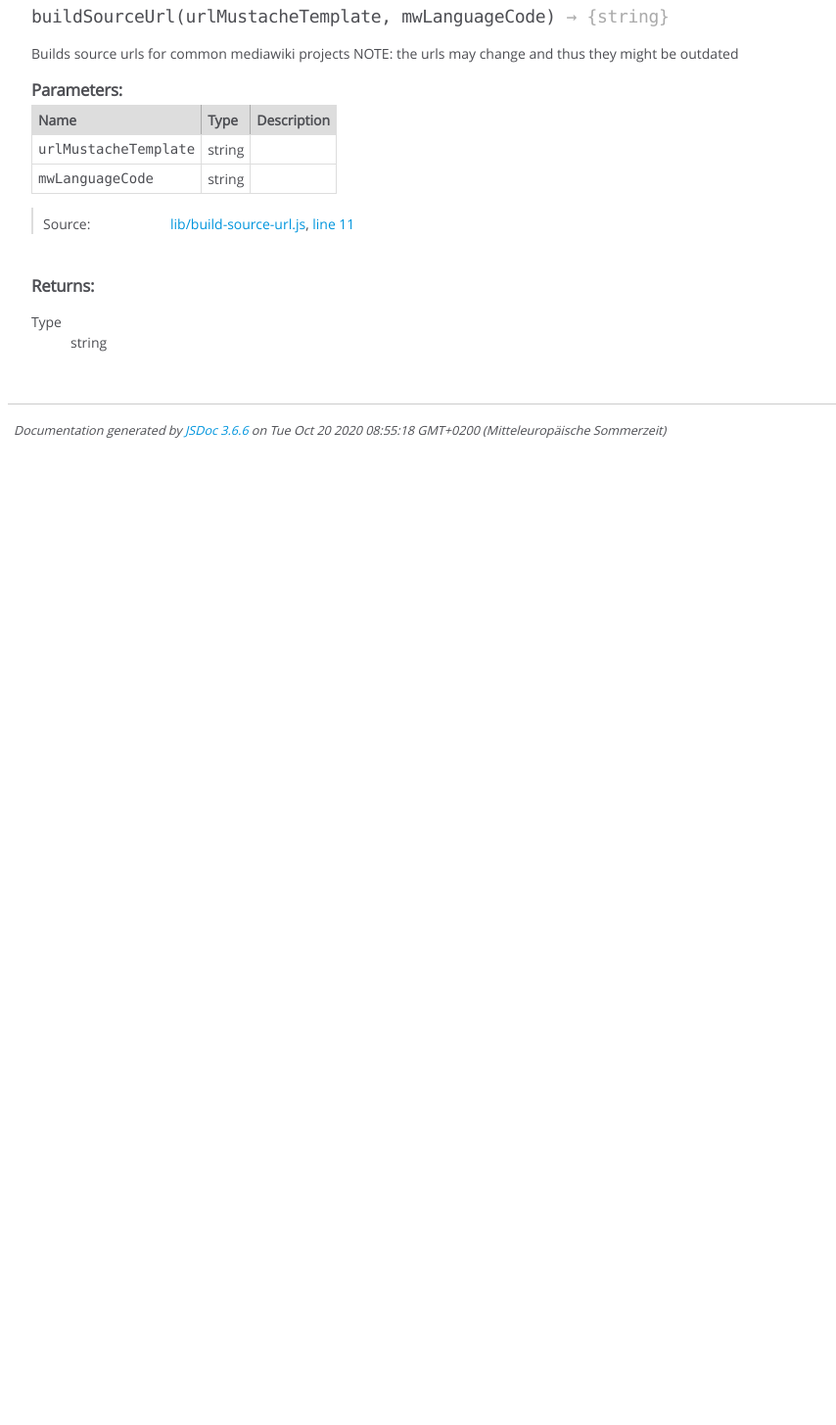
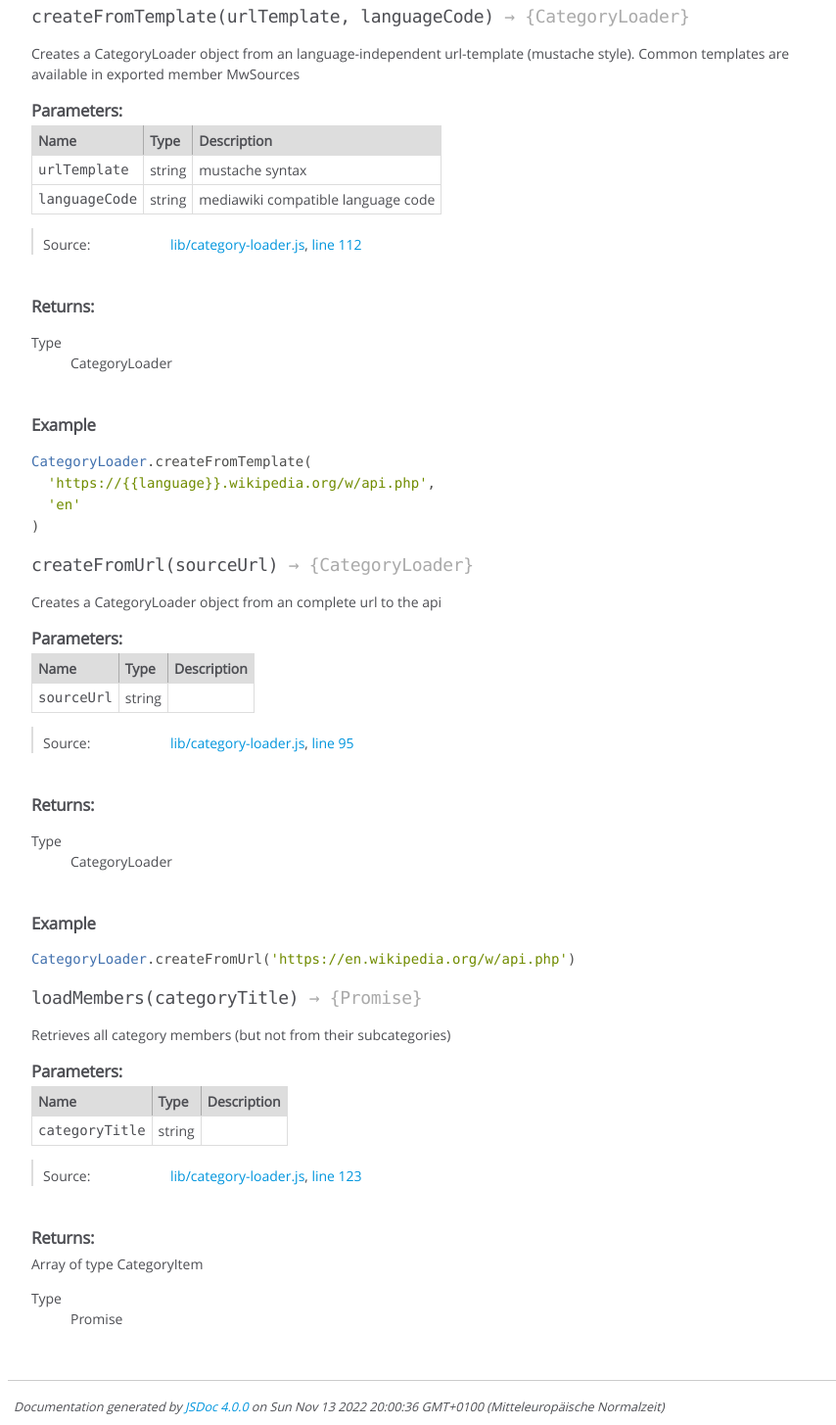
Before and after one commit to eisverticker/mw-category, a website: page docs/global.html in a window 1280 px wide. Shown: the part 418-1873 px from the top of the page at 98% size, without its empty margins (0-854 px from the left). Before the commit the page ends 882 px from the top, so only its background shows below. Drawn offline with Linux system fonts and the light colour scheme.

Commit message:
docs: update code docs

```diff
--- a/docs/global.html
+++ b/docs/global.html
@@ -170,7 +170,7 @@
 
 
 
-    <h4 class="name" id="buildSourceUrl"><span class="type-signature"></span>buildSourceUrl<span class="signature">(urlMustacheTemplate, mwLanguageCode)</span><span class="type-signature"> &rarr; {string}</span></h4>
+    <h4 class="name" id="createFromTemplate"><span class="type-signature"></span>createFromTemplate<span class="signature">(urlTemplate, languageCode)</span><span class="type-signature"> &rarr; {CategoryLoader}</span></h4>
 
 
 
@@ -178,8 +178,9 @@
 
 
 <div class="description">
-    Builds source urls for common mediawiki projects
-NOTE: the urls may change and thus they might be outdated
+    Creates a CategoryLoader object from an language-independent
+url-template (mustache style).
+Common templates are available in exported member MwSources
 </div>
 
 
@@ -215,7 +216,7 @@ NOTE: the urls may change and thus they might be outdated
 
         <tr>
 
-                <td class="name"><code>urlMustacheTemplate</code></td>
+                <td class="name"><code>urlTemplate</code></td>
 
 
             <td class="type">
@@ -231,14 +232,177 @@ NOTE: the urls may change and thus they might be outdated
 
 
 
-            <td class="description last"></td>
+            <td class="description last">mustache syntax</td>
         </tr>
 
 
 
         <tr>
 
-                <td class="name"><code>mwLanguageCode</code></td>
+                <td class="name"><code>languageCode</code></td>
+
+
+            <td class="type">
+
+
+<span class="param-type">string</span>
+
+
+
+            </td>
+
+
+
+
+
+            <td class="description last">mediawiki compatible language code</td>
+        </tr>
+
+
+    </tbody>
+</table>
+
+
+
+
+
+
+<dl class="details">
+
+
+
+
+
+
+
+
+
+
+
+
+
+
+
+
+
+
+
+
+
+
+
+
+
+
+    <dt class="tag-source">Source:</dt>
+    <dd class="tag-source"><ul class="dummy"><li>
+        <a href="lib_category-loader.js.html">lib/category-loader.js</a>, <a href="lib_category-loader.js.html#line112">line 112</a>
+    </li></ul></dd>
+
+
+
+
+
+
+
+</dl>
+
+
+
+
+
+
+
+
+
+
+
+
+
+
+
+<h5>Returns:</h5>
+
+
+
+
+<dl>
+    <dt>
+        Type
+    </dt>
+    <dd>
+
+<span class="param-type">CategoryLoader</span>
+
+
+    </dd>
+</dl>
+
+
+
+
+
+
+    <h5>Example</h5>
+
+    <pre class="prettyprint"><code>CategoryLoader.createFromTemplate(
+  'https://{{language}}.wikipedia.org/w/api.php',
+  'en'
+)</code></pre>
+
+
+
+
+
+
+
+
+
+    <h4 class="name" id="createFromUrl"><span class="type-signature"></span>createFromUrl<span class="signature">(sourceUrl)</span><span class="type-signature"> &rarr; {CategoryLoader}</span></h4>
+
+
+
+
+
+
+<div class="description">
+    Creates a CategoryLoader object from an complete url to the api
+</div>
+
+
+
+
+
+
+
+
+
+    <h5>Parameters:</h5>
+
+
+<table class="params">
+    <thead>
+    <tr>
+
+        <th>Name</th>
+
+
+        <th>Type</th>
+
+
+
+
+
+        <th class="last">Description</th>
+    </tr>
+    </thead>
+
+    <tbody>
+
+
+        <tr>
+
+                <td class="name"><code>sourceUrl</code></td>
 
 
             <td class="type">
@@ -295,7 +459,7 @@ NOTE: the urls may change and thus they might be outdated
 
     <dt class="tag-source">Source:</dt>
     <dd class="tag-source"><ul class="dummy"><li>
-        <a href="lib_build-source-url.js.html">lib/build-source-url.js</a>, <a href="lib_build-source-url.js.html#line11">line 11</a>
+        <a href="lib_category-loader.js.html">lib/category-loader.js</a>, <a href="lib_category-loader.js.html#line95">line 95</a>
     </li></ul></dd>
 
 
@@ -331,7 +495,171 @@ NOTE: the urls may change and thus they might be outdated
     </dt>
     <dd>
 
+<span class="param-type">CategoryLoader</span>
+
+
+    </dd>
+</dl>
+
+
+
+
+
+
+    <h5>Example</h5>
+
+    <pre class="prettyprint"><code>CategoryLoader.createFromUrl('https://en.wikipedia.org/w/api.php')</code></pre>
+
+
+
+
+
+
+
+
+
+    <h4 class="name" id="loadMembers"><span class="type-signature"></span>loadMembers<span class="signature">(categoryTitle)</span><span class="type-signature"> &rarr; {Promise}</span></h4>
+
+
+
+
+
+
+<div class="description">
+    Retrieves all category members (but not from their subcategories)
+</div>
+
+
+
+
+
+
+
+
+
+    <h5>Parameters:</h5>
+
+
+<table class="params">
+    <thead>
+    <tr>
+
+        <th>Name</th>
+
+
+        <th>Type</th>
+
+
+
+
+
+        <th class="last">Description</th>
+    </tr>
+    </thead>
+
+    <tbody>
+
+
+        <tr>
+
+                <td class="name"><code>categoryTitle</code></td>
+
+
+            <td class="type">
+
+
 <span class="param-type">string</span>
+
+
+
+            </td>
+
+
+
+
+
+            <td class="description last"></td>
+        </tr>
+
+
+    </tbody>
+</table>
+
+
+
+
+
+
+<dl class="details">
+
+
+
+
+
+
+
+
+
+
+
+
+
+
+
+
+
+
+
+
+
+
+
+
+
+
+    <dt class="tag-source">Source:</dt>
+    <dd class="tag-source"><ul class="dummy"><li>
+        <a href="lib_category-loader.js.html">lib/category-loader.js</a>, <a href="lib_category-loader.js.html#line123">line 123</a>
+    </li></ul></dd>
+
+
+
+
+
+
+
+</dl>
+
+
+
+
+
+
+
+
+
+
+
+
+
+
+
+<h5>Returns:</h5>
+
+
+<div class="param-desc">
+    Array of type CategoryItem
+</div>
+
+
+
+<dl>
+    <dt>
+        Type
+    </dt>
+    <dd>
+
+<span class="param-type">Promise</span>
 
 
     </dd>
@@ -359,13 +687,13 @@ NOTE: the urls may change and thus they might be outdated
 </div>
 
 <nav>
-    <h2><a href="index.html">Home</a></h2><h3>Modules</h3><ul><li><a href="module-mw-category.html">mw-category</a></li></ul><h3>Classes</h3><ul><li><a href="CategoryItem.html">CategoryItem</a></li><li><a href="CategoryLoader.html">CategoryLoader</a></li></ul><h3>Global</h3><ul><li><a href="global.html#buildSourceUrl">buildSourceUrl</a></li><li><a href="global.html#MwSources">MwSources</a></li></ul>
+    <h2><a href="index.html">Home</a></h2><h3>Modules</h3><ul><li><a href="module-mw-category.html">mw-category</a></li></ul><h3>Classes</h3><ul><li><a href="module.html#.exports">exports</a></li></ul><h3>Global</h3><ul><li><a href="global.html#MwSources">MwSources</a></li><li><a href="global.html#createFromTemplate">createFromTemplate</a></li><li><a href="global.html#createFromUrl">createFromUrl</a></li><li><a href="global.html#loadMembers">loadMembers</a></li></ul>
 </nav>
 
 <br class="clear">
 
 <footer>
-    Documentation generated by <a href="https://github.com/jsdoc/jsdoc">JSDoc 3.6.6</a> on Tue Oct 20 2020 08:55:18 GMT+0200 (Mitteleuropäische Sommerzeit)
+    Documentation generated by <a href="https://github.com/jsdoc/jsdoc">JSDoc 4.0.0</a> on Sun Nov 13 2022 20:00:36 GMT+0100 (Mitteleuropäische Normalzeit)
 </footer>
 
 <script> prettyPrint(); </script>
```
Also changed, not shown: docs/index.html (+2 -2 lines), docs/index.js.html (+8 -15 lines), docs/lib_build-source-url.js.html (+4 -6 lines), docs/lib_category-item.js.html (+4 -5 lines), docs/lib_category-loader.js.html (+27 -37 lines), docs/lib_mw-sources.js.html (+14 -14 lines), docs/module-mw-category.html (+4 -41 lines), package.json (+4 -3 lines), 2 other files.
